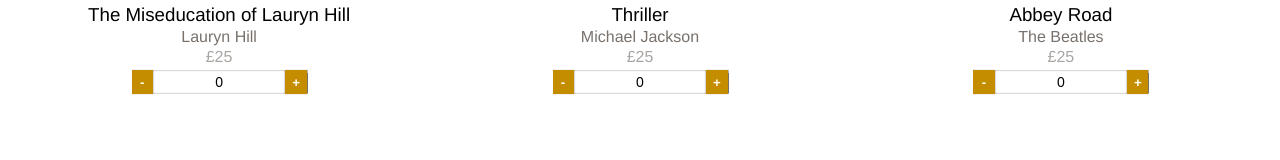
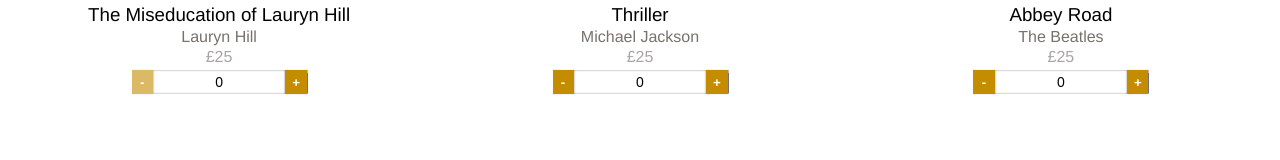
Before and after one commit to MeganKlusey/the-10-vinyls, a Vue app: page / in a window 1280 px wide. In both pictures the pointer is over the button 142 px from the left and 534 px from the top of the page. Shown: the part 452-612 px from the top of the page. Built offline with nearby package versions, Linux system fonts and the light colour scheme.

Commit message:
Add button hover styling

```diff
--- a/src/views/Home/QuantityComponent.vue
+++ b/src/views/Home/QuantityComponent.vue
@@ -90,6 +90,11 @@
     width: 24px;
     color: #FFFFF0;
     font-weight: bold;
+    transition-duration: 0.1s;
+
+    &:hover {
+      opacity: 0.6;
+    }
 
     &:first-child {
       box-shadow: -0.5px 0 1px #78716C;
```
